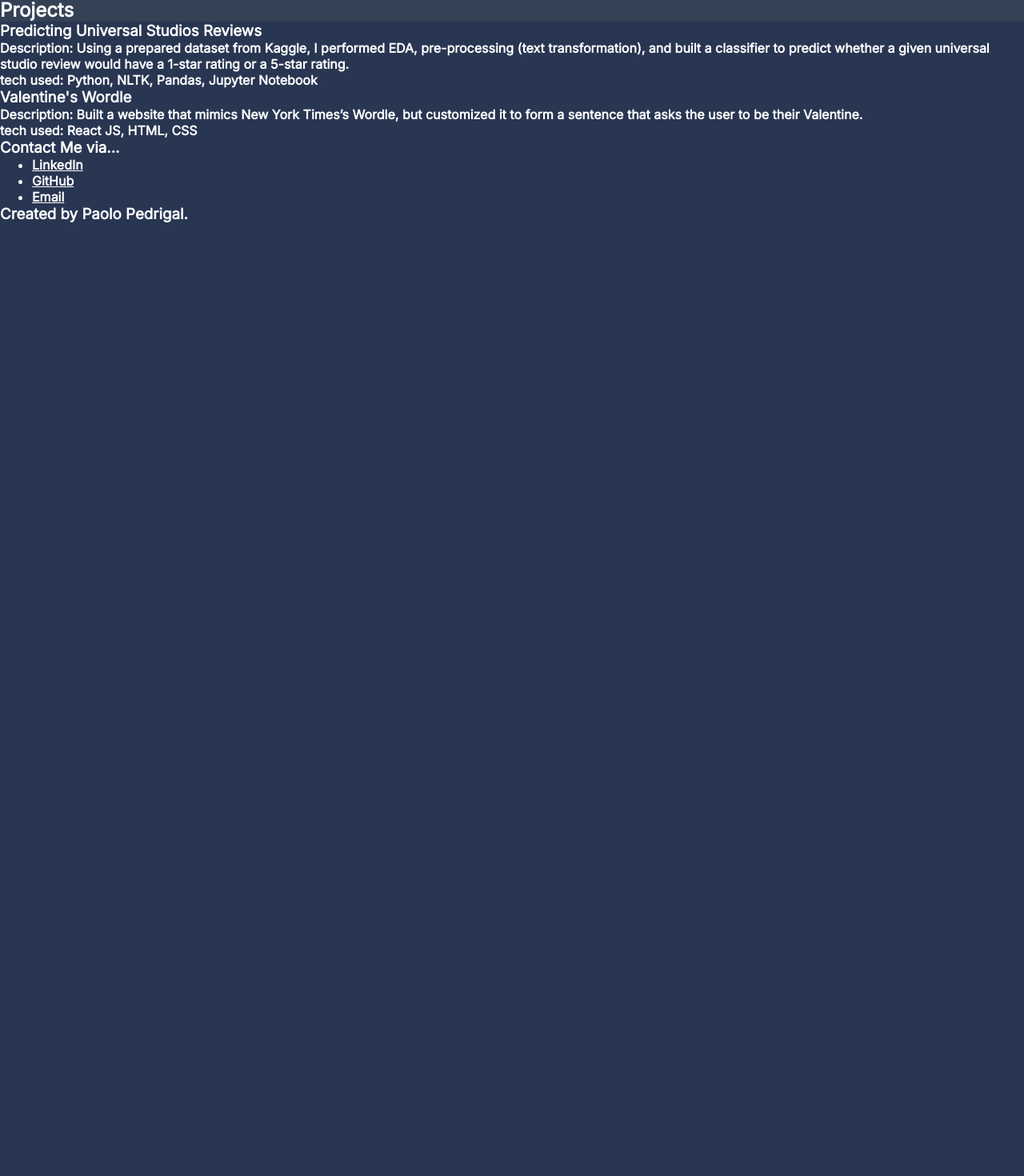
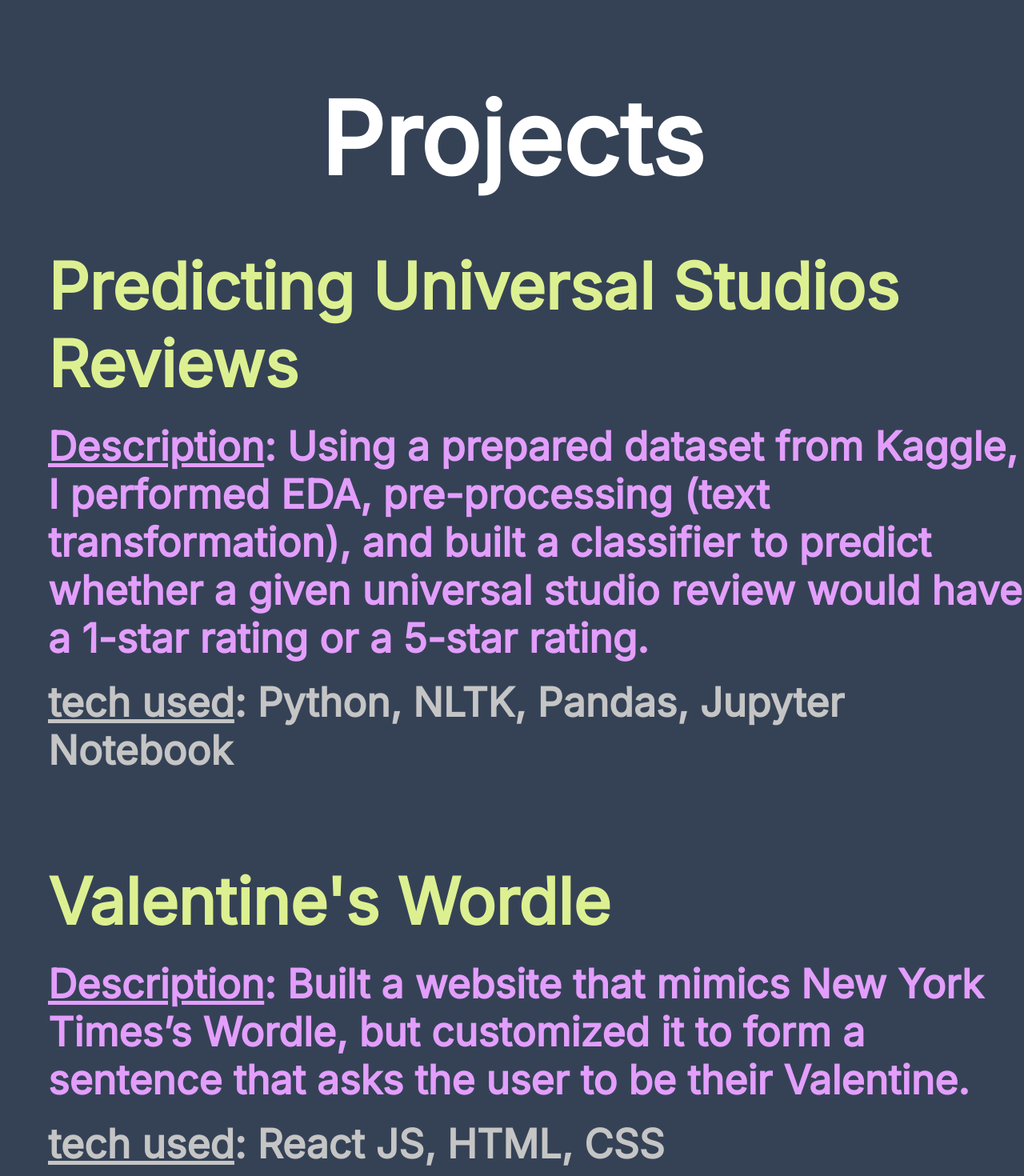
Before and after one commit to paolopedrigal/my-website, a React (Create React App) app: page / in a window 1280 px wide. Shown: the part 9729-11199 px from the top of the page at 80% size. Before the commit the page ends 10008 px from the top, so only its background shows below. Built offline with nearby package versions, Linux system fonts and the light colour scheme.

Commit message:
Finished styling for Projects section.

```diff
--- a/src/Experiences.css
+++ b/src/Experiences.css
@@ -1,5 +1,5 @@
 #timeline-section {
-    background-image: linear-gradient(#383647, #354256);
+    background-image: linear-gradient(#383647, #363556);
 }
 
 #timeline-title {
--- a/src/Projects.css
+++ b/src/Projects.css
@@ -1,11 +1,58 @@
 #projects-section {
     background-color: #354256;
+    padding-top: 100px;
+    padding-bottom: 200px;
 }
 
 #projects-section-title {
     background-color: transparent;
+    font-size: 125px;
+    display: flex;
+    justify-content: center;
+
 }
 
 .projects-content {
     background-color: transparent;
+    padding-left: 60px;
+
 }
+
+.projects-content-title {
+    background-color: transparent;
+    padding-top: 60px;
+    padding-bottom: 25px;
+}
+
+.projects-content-title-link {
+    background-color: transparent;
+    text-decoration: none;
+    font-size: 80px;
+    color: #DDF091;
+}
+
+.projects-content-description {
+    background-color: transparent;
+    font-size: 50px;
+    color: #E39EFC;
+}
+
+.projects-content-description-underline {
+    background-color: transparent;
+    font-size: 50px;
+    color: #E39EFC;
+    text-decoration: underline;
+}
+
+.projects-content-tech {
+    background-color: transparent;
+    font-size: 50px;
+    color: #C5C5C5
+}
+
+.projects-content-tech-underline {
+    background-color: transparent;
+    font-size: 50px;
+    color: #C5C5C5;
+    text-decoration: underline;
+}
--- a/src/Projects.js
+++ b/src/Projects.js
@@ -13,12 +13,20 @@
 function UniversalStudiosProject() {
     return (
         <div className='projects-content'>
-            <h3>Predicting Universal Studios Reviews</h3>
-            <p>Description: Using a prepared dataset from Kaggle, I performed EDA,
-            pre-processing (text transformation), and built a classifier to predict
-            whether a given universal studio review would have a 1-star rating or
-            a 5-star rating.</p>
-            <p>tech used: Python, NLTK, Pandas, Jupyter Notebook</p>
+            <div className='projects-content-title'>
+                <a className='projects-content-title-link' href='https://github.com/paolopedrigal/universal-studio-ratings' target="_blank">Predicting Universal Studios Reviews</a>
+            </div>
+            <p style={{backgroundColor: "transparent", paddingBottom:"20px"}}>
+                <span className='projects-content-description-underline'>Description</span>
+                <span className='projects-content-description'>: Using a prepared dataset from Kaggle, I performed EDA,
+                pre-processing (text transformation), and built a classifier to predict
+                whether a given universal studio review would have a 1-star rating or
+                a 5-star rating.</span>
+            </p>
+            <p style={{backgroundColor: "transparent", paddingBottom:"50px"}}>
+                <span className='projects-content-tech-underline'>tech used</span>
+                <span className='projects-content-tech'>: Python, NLTK, Pandas, Jupyter Notebook</span>
+            </p>
         </div>
     )
 }
@@ -26,11 +34,19 @@
 function ValentinesWordleProject() {
     return(
         <div className='projects-content'>
-            <h3>Valentine's Wordle</h3>
-            <p>Description: Built a website that mimics New York Times’s Wordle,
-            but customized it to form a sentence that asks the user to be their
-            Valentine.</p>
-            <p>tech used: React JS, HTML, CSS</p>
+            <div className='projects-content-title'>
+                <a className='projects-content-title-link' href='https://github.com/paolopedrigal/wordle' target='_blank'>Valentine's Wordle</a>
+            </div>
+            <p style={{backgroundColor:"transparent", paddingBottom:"20px"}}>
+                <span className='projects-content-description-underline'>Description</span>
+                <span className='projects-content-description'>: Built a website that mimics New York Times’s Wordle,
+                but customized it to form a sentence that asks the user to be their
+                Valentine.</span>
+            </p>
+            <p style={{backgroundColor:"transparent", paddingBottom:"50px"}}>
+                <span className='projects-content-tech-underline'>tech used</span>
+                <span className='projects-content-tech'>: React JS, HTML, CSS</span>
+            </p>
         </div>
     );
 }
--- a/src/Skills.css
+++ b/src/Skills.css
@@ -37,6 +37,7 @@
     flex-wrap: wrap;
     background-color: transparent;
     list-style: none;
+    justify-content: center;
 }
 
 .skill-node {
```
